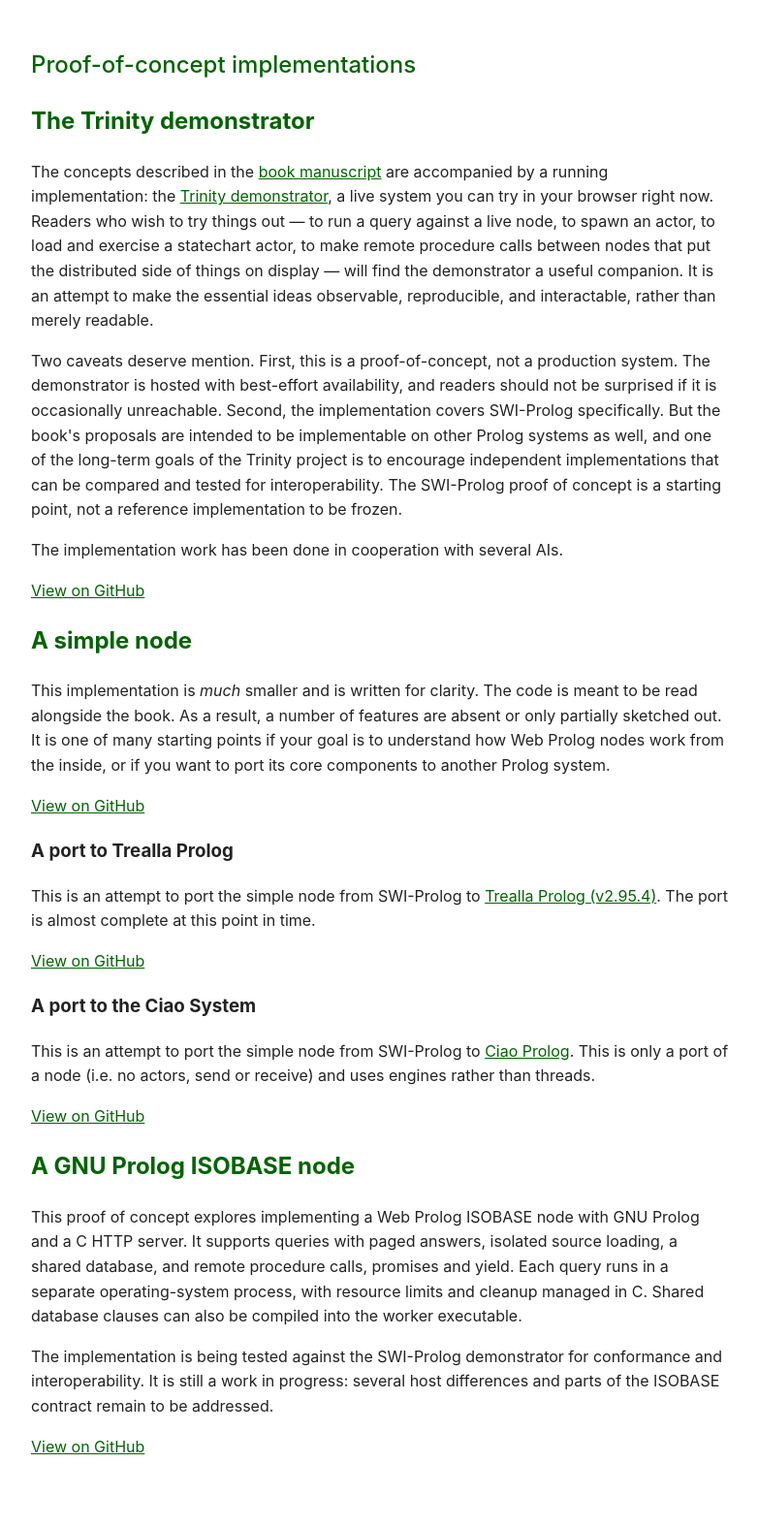
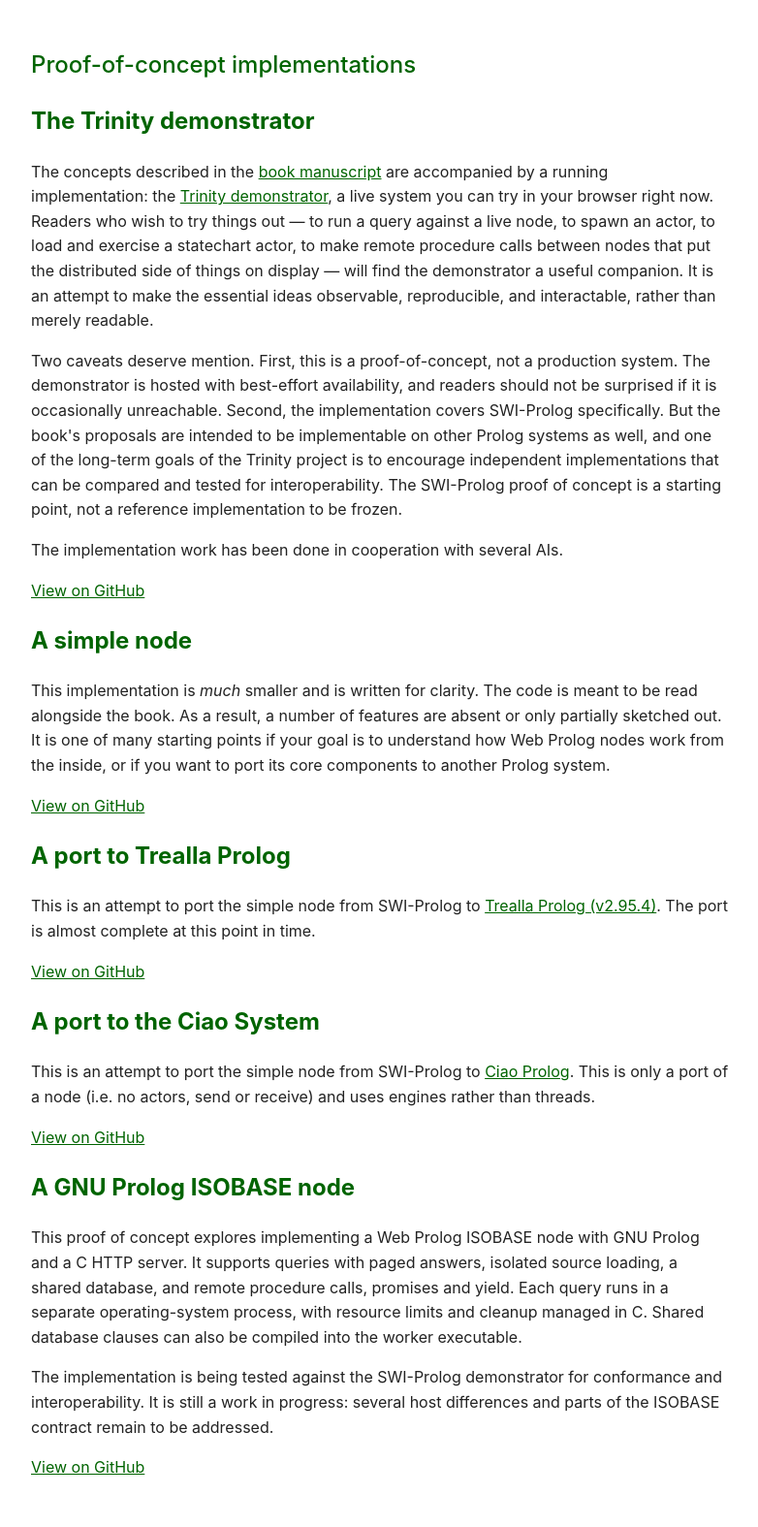
Before and after one commit to torbjornlager/book-project-home, a Jekyll site: the page pocs.html, which Jekyll copies as it is, in a window 1280 px wide. Shown: the whole page at 97% size, without its empty margins (248-1030 px from the left). Built offline with Jekyll 4.4.1, drawn with Linux system fonts in a browser that asks for light colours; before the commit the page ends 1553 px from its top, so only the background shows below that.

Commit message:
Small fixes

```diff
--- a/pocs.html
+++ b/pocs.html
@@ -75,7 +75,7 @@
     <a href="https://github.com/torbjornlager/simple-node">View on GitHub</a>
   </p>
 
-  <h3>A port to Trealla Prolog</h3>
+  <h2>A port to Trealla Prolog</h2>
 
   <p>
     This is an attempt to port the simple node from SWI-Prolog to
@@ -87,7 +87,7 @@
     <a href="https://github.com/torbjornlager/trealla-port">View on GitHub</a>
   </p>
 
-  <h3>A port to the Ciao System</h3>
+  <h2>A port to the Ciao System</h2>
 
   <p>
     This is an attempt to port the simple node from SWI-Prolog to
```
